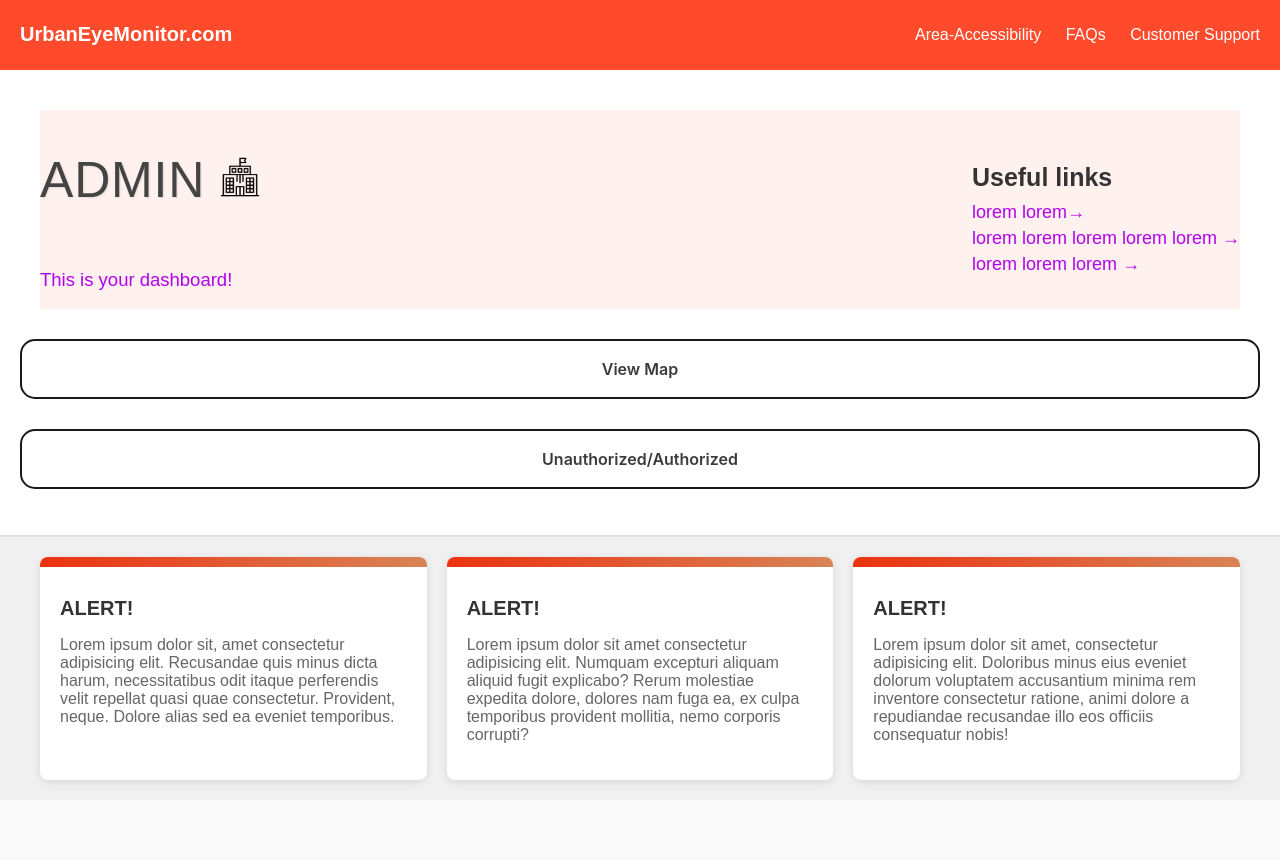
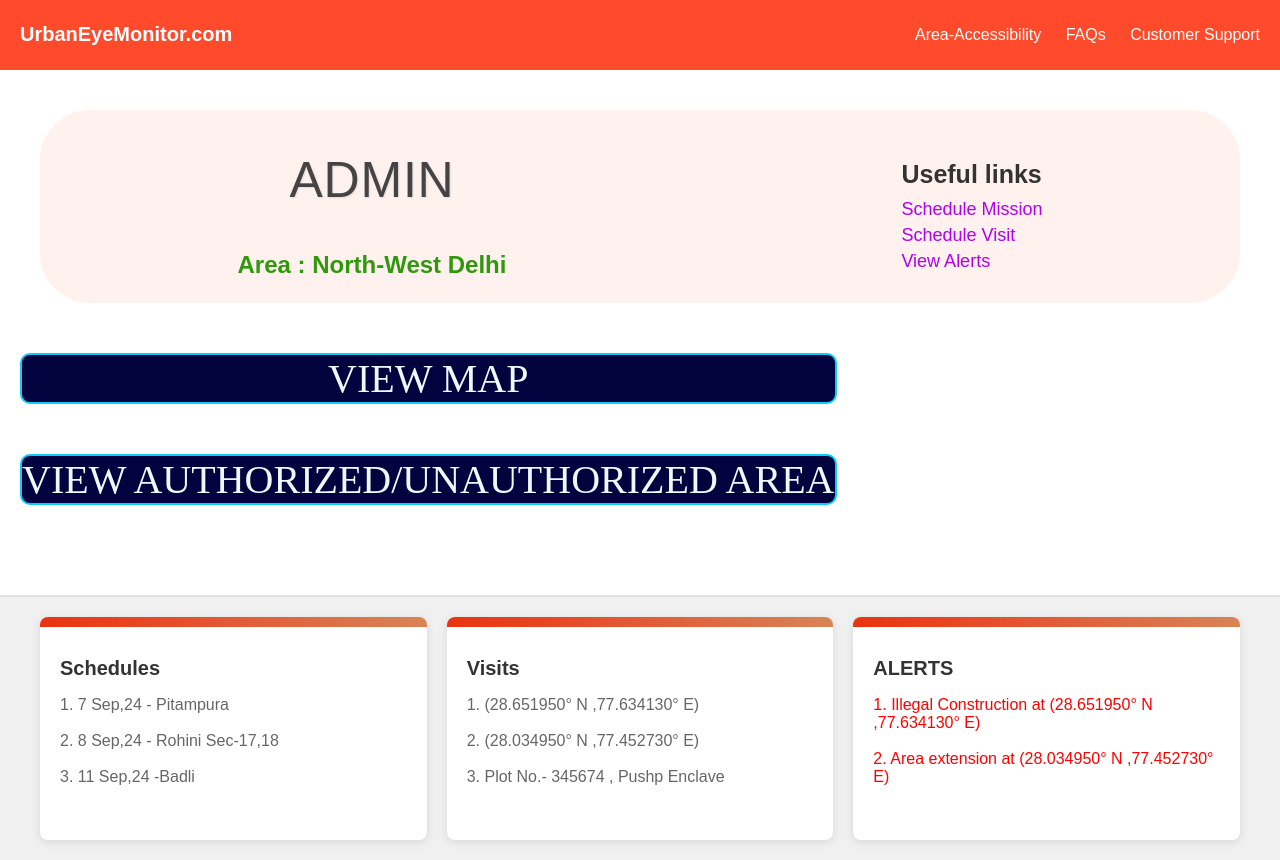
Before and after one commit to Vedant1521/Unauthorized-Construction, a plain HTML site: page admin-dashboard.html in a window 1280 px wide. Before the commit the page ends 800 px from the top, so only its background shows below. Drawn offline with Linux system fonts and the light colour scheme.

Commit message:
Add files via upload

```diff
--- a/admin-dashboard.html
+++ b/admin-dashboard.html
@@ -27,20 +27,19 @@
       <div class="info-container">
         <div class="main-text">
           <h1>ADMIN</h1>
-          <img src="institution.png" alt="Admin">
-          <p><a href="#">This is your dashboard!</a></p>
+          <p>Area : North-West Delhi</p>
         </div>
         <div class="useful-links">
           <h3>Useful links</h3>
-          <a href="#">lorem lorem→</a>
-          <a href="#">lorem lorem lorem lorem lorem →</a>
-          <a href="#">lorem lorem lorem →</a>
+          <a href="#">Schedule Mission</a>
+          <a href="#">Schedule Visit</a>
+          <a href="#">View Alerts</a>
         </div>
       </div>
-      <div class="lorem">
-        <button>View Map</button>
+      <div class="buttons">
+        <div class="View_Map"><a href="#">VIEW MAP</a></div>
         <div class="View_Area">
-         <button>Unauthorized/Authorized</button>
+          <a href="#">View Authorized/Unauthorized Area </a>
         </div>
       </div>
     </section>
@@ -49,34 +48,36 @@
     <section class="cards-section">
       <div class="cards-container">
         <div class="card">
-          <h3>ALERT!</h3>
+          <h3>Schedules</h3>
           <p>
-            Lorem ipsum dolor sit, amet consectetur adipisicing elit. Recusandae
-            quis minus dicta harum, necessitatibus odit itaque perferendis velit
-            repellat quasi quae consectetur. Provident, neque. Dolore alias sed
-            ea eveniet temporibus.
+            1. 7 Sep,24 - Pitampura
+            <br><br>
+            2. 8 Sep,24 - Rohini Sec-17,18
+            <br><br>
+            3. 11 Sep,24 -Badli
           </p>
         </div>
         <div class="card">
-          <h3>ALERT!</h3>
+          <h3>Visits</h3>
           <p>
-            Lorem ipsum dolor sit amet consectetur adipisicing elit. Numquam
-            excepturi aliquam aliquid fugit explicabo? Rerum molestiae expedita
-            dolore, dolores nam fuga ea, ex culpa temporibus provident mollitia,
-            nemo corporis corrupti?
+            1. (28.651950° N ,77.634130° E)
+            <br><br>
+            2. (28.034950° N ,77.452730° E)
+            <br><br>
+            3. Plot No.- 345674 , Pushp Enclave
           </p>
         </div>
         <div class="card">
-          <h3>ALERT!</h3>
-          <p>
-            Lorem ipsum dolor sit amet, consectetur adipisicing elit. Doloribus
-            minus eius eveniet dolorum voluptatem accusantium minima rem
-            inventore consectetur ratione, animi dolore a repudiandae recusandae
-            illo eos officiis consequatur nobis!
+          <h3>ALERTS</h3>
+          <p style="color : red">
+            1. Illegal Construction at (28.651950° N ,77.634130° E)
+            <br><br>
+            2. Area extension at (28.034950° N ,77.452730° E)
+            <br><br>
           </p>
         </div>
       </div>
     </section>
-    <script type="module" src="admin_script.js"></script>
+    <!-- <script type="module" src="admin_script.js"></script> -->
   </body>
 </html>
--- a/admin_style.css
+++ b/admin_style.css
@@ -1,7 +1,7 @@
 /* General Styles */
 body {
     margin: 0;
-  font-family: "Arial", sans-serif;
+    font-family: 'Arial', sans-serif;
     background-color: #f9f9f9;
     color: #333;
     display: flex;
@@ -14,125 +14,64 @@ header {
     padding: 10px 20px;
 }
 
-.main-text h1 {
+.main-text h1{
     font-size: 50px;
-  letter-spacing: 0.8px;
-  text-align: center;
-  font-weight: 500;
+    letter-spacing: .8px;
+    text-align:center;
+    font-weight:500;
     color: #444;
-  text-shadow: 1px 1px 2px rgba(0, 0, 0, 0.1);
+    text-shadow: 1px 1px 2px rgba(0,0,0,0.1);
+
 }
 
-.main-text a {
-  font-size: 18.5px;
-  text-decoration: solid;
-  color: rgb(178, 2, 237);
-}
 
-.main-text a:hover {
+.main-text a:hover{
     text-decoration: underline;
 }
 
-.View_Area {
-  text-align: center;
+.View_Map{
+    margin-bottom: 50px;
+    color:red;
+    border: 2px solid black;
+    border-radius: 10px;
+    border-color: rgb(9, 206, 250);
 }
 
-.View_Area button {
-  appearance: none;
-  background-color: transparent;
-  border: 2px solid #1a1a1a;
-  border-radius: 15px;
-  box-sizing: border-box;
-  color: #3b3b3b;
-  cursor: pointer;
-  display: inline-block;
-  font-family: Roobert, -apple-system, BlinkMacSystemFont, "Segoe UI", Helvetica,
-    Arial, sans-serif, "Apple Color Emoji", "Segoe UI Emoji", "Segoe UI Symbol";
-  font-size: 16px;
-  font-weight: 600;
-  line-height: normal;
-  margin: 0;
-  min-height: 60px;
-  min-width: 0;
-  outline: none;
-  padding: 16px 24px;
-  text-align: center;
-  text-decoration: none;
-  transition: all 300ms cubic-bezier(0.23, 1, 0.32, 1);
-  user-select: none;
-  -webkit-user-select: none;
-  touch-action: manipulation;
-  width: 100%;
-  will-change: transform;
+.View_Area{
+    margin-bottom: 50px;
+    border: 2px solid black;
+    border-radius: 10px;
+    border-color: rgb(9, 206, 250);
 }
 
-.View_Area button:disabled {
-  pointer-events: none;
+.buttons{
+    font-size: 40px;
+    text-transform: uppercase;
+    margin-top: 50px;
+    margin-left: auto;
+    font-weight: light;
+    font-family: 'Times New Roman', Times, serif;
+    text-align: center;
+    display: inline-block;
+    /* transform: translateX(50%); */
+    /* background-color: ; */
+}
+.buttons div{
+    background-color: rgb(2, 2, 62);
+}
+.buttons div:hover{
+    background-color: rgb(5, 5, 134);
 }
 
-.View_Area button:hover {
-  color: #fff;
-  background-color: #1a1a1a;
-  box-shadow: rgba(0, 0, 0, 0.25) 0 8px 15px;
-  transform: translateY(-2px);
+.buttons a{
+    color:aliceblue;
+    text-decoration: none;
 }
 
-.View_Area button:active {
-  box-shadow: none;
-  transform: translateY(0);
+.buttons a:hover{
+    text-decoration: none;
+
 }
-
-.lorem {
-  text-align: center;
-}
-
-/* CSS */
-.lorem button {
-  appearance: none;
-  background-color: transparent;
-  border: 2px solid #1a1a1a;
-  border-radius: 15px;
-  box-sizing: border-box;
-  color: #3b3b3b;
-  cursor: pointer;
-  display: inline-block;
-  font-family: Roobert, -apple-system, BlinkMacSystemFont, "Segoe UI", Helvetica,
-    Arial, sans-serif, "Apple Color Emoji", "Segoe UI Emoji", "Segoe UI Symbol";
-  font-size: 16px;
-  font-weight: 600;
-  line-height: normal;
-  margin-top: 30px;
-  margin-bottom: 0px;
-  min-height: 60px;
-  min-width: 0;
-  outline: none;
-  padding: 16px 24px;
-  text-align: center;
-  text-decoration: none;
-  transition: all 300ms cubic-bezier(0.23, 1, 0.32, 1);
-  user-select: none;
-  -webkit-user-select: none;
-  touch-action: manipulation;
-  width: 100%;
-  will-change: transform;
-}
-
-.lorem button:disabled {
-  pointer-events: none;
-}
-
-.lorem button:hover {
-  color: #fff;
-  background-color: #1a1a1a;
-  box-shadow: rgba(0, 0, 0, 0.25) 0 8px 15px;
-  transform: translateY(-2px);
-}
-
-.lorem button:active {
-  box-shadow: none;
-  transform: translateY(0);
-}
-
 .header-container {
     display: flex;
     justify-content: space-between;
@@ -167,18 +106,10 @@ header {
     max-width: 1200px;
     margin: 0 auto;
     display: flex;
-  justify-content: space-between;
+    justify-content: space-around;
     align-items: center;
     background-color: #fff1ee;
-}
-
-.main-text img{
-    height:40px;
-    margin-left:10px;
-}
-
-.main-text h1{
-    display: inline-block;
+    border-radius: 50px;
 }
 
 .main-text h2 {
@@ -187,8 +118,9 @@ header {
 }
 
 .main-text p {
-  font-size: 18px;
-  color: #666;
+    font-size: 24px;
+    font-weight: bolder;
+    color: rgb(47, 152, 12);
 }
 
 .useful-links h3 {
@@ -198,7 +130,7 @@ header {
 
 .useful-links a {
     display: block;
-  color: rgb(178, 2, 237);
+    color:rgb(178, 2, 237);
     text-decoration: none;
     font-size: 18px;
     margin-bottom: 5px;
@@ -212,7 +144,7 @@ header {
 .cards-section {
     background-color: #f0f0f0;
     padding: 20px 0;
-  margin-top: auto; /* This ensures the cards section stays at the bottom */
+    margin-top: auto;  /* This ensures the cards section stays at the bottom */
 }
 
 .cards-container {
@@ -236,7 +168,7 @@ header {
 
 /* Bluish Bar on Top of Cards */
 .card::before {
-  content: "";
+    content: '';
     position: absolute;
     top: 0;
     left: 0;
--- a/corpo_style.css
+++ b/corpo_style.css
@@ -167,9 +167,10 @@ body {
     max-width: 1200px;
     margin: 0 auto;
     display: flex;
-    justify-content: space-between;
+    justify-content: space-around;
     align-items: center;
-    background-color: #fff1ee;
+    background-color: #f2eeff;
+    border-radius: 50px;
   }
 
   .main-text img{
@@ -188,7 +189,9 @@ body {
 
   .main-text p {
     font-size: 18px;
-    color: #666;
+    font-family: 'Franklin Gothic Medium', 'Arial Narrow', Arial, sans-serif;
+    font-style: italic;
+    color: rgb(10, 109, 20);
   }
 
   .useful-links h3 {
```
Also changed, not shown: corpo-dashboard.html (+24 -26 lines). Lines whose indentation alone changed are shown as unchanged.
